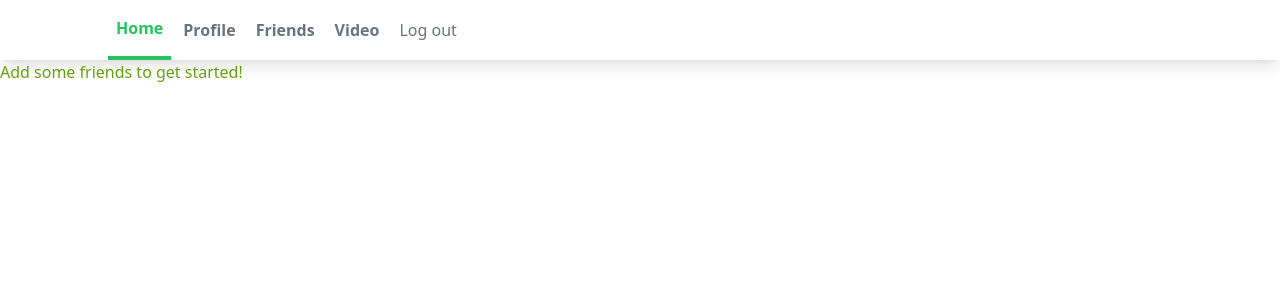
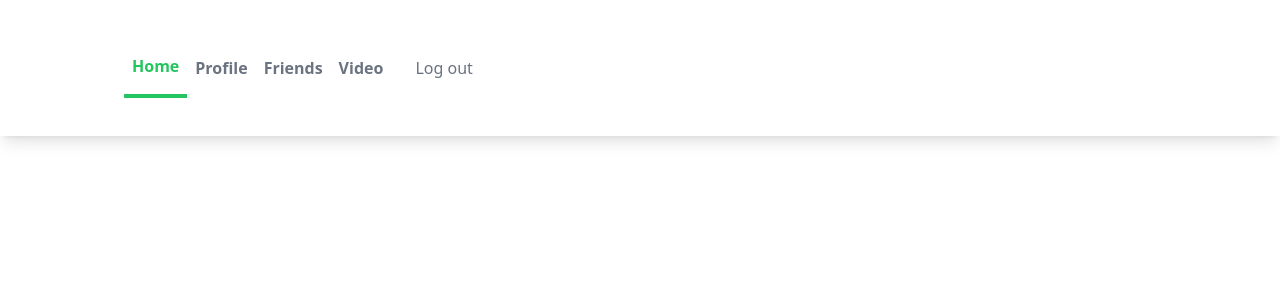
Before and after one commit to sivaShilpa/Vichat_Project3, a Django app: page / in a window 1280 px wide. Shown: the top 300 px of the page. Run offline with Django 4.2, Linux system fonts and the light colour scheme; the visitor is signed in with stand-in values (Sample User, id 1); data comes from the database, SQL or seed files in the repository; style sheets or scripts are compiled from the project's sources; some libraries are stand-ins or nearby versions.

Commit message:
Bugfix: friends list functionality

```diff
--- a/theme/templates/base.html
+++ b/theme/templates/base.html
@@ -25,7 +25,7 @@
 							</a> -->
 						</div>
 						<!-- Primary Navbar items -->
-						<div class="hidden md:flex items-center space-x-1">
+						<div class="flex items-center justify-between px-4 py-6">
 							<a
 								href="/"
 								class="py-4 px-2 text-green-500 border-b-4 border-green-500 font-semibold "
@@ -38,7 +38,7 @@
 							>Profile</a
 							>
 							<a
-							href="{% url 'friends_list' request.user.id %}"
+							href="{% url 'friends_list' %}"
 							class="py-4 px-2 text-gray-500 font-semibold hover:text-green-500 transition duration-300"
 							>Friends</a
 						>
@@ -47,10 +47,10 @@
 							class="py-4 px-2 text-gray-500 font-semibold hover:text-green-500 transition duration-300"
 							>Video</a
 							>
-							<div class="hidden md:flex justify- items-center space-x-3 ">
+							<div class="flex items-center justify-end px-4 py-6 mr-8">
 								<a
 								href="{% url 'logout' %}"
-								class="py-2 px-2 font-medium text-gray-500 rounded hover:bg-green-500 hover:text-white transition duration-300"
+								class="justify-end py-2 px-2 font-medium text-gray-500 rounded hover:bg-green-500 hover:text-white transition duration-300 space-x-4"
 								>Log out</a
 								>
 								</div>
--- a/vichat_app/templates/vichat_app/main.html
+++ b/vichat_app/templates/vichat_app/main.html
@@ -2,16 +2,6 @@
 
 {% block content %}
 
-{% for friend in friend_profiles %}
-<div>
-  <a href="{% url 'profile' friend.id %}">
-    {{ friend.nickname }}
-  </a>
-</div>
-
-{% empty %}
-<h2>Add some friends to get started!</h2>
-{% endfor %}
 
 
 {% endblock %}
--- a/vichat_app/urls.py
+++ b/vichat_app/urls.py
@@ -12,5 +12,5 @@ urlpatterns =[
     path('accept_friend_request/<int:requestID>/',
     views.accept_friend_request, name='accept friend request'),
     path('', views.main, name='main'),
-    path('<int:user_id>/friends', views.friends_list, name='friends_list'),
+    path('user/friends', views.friends_list, name='friends_list'),
 ]
--- a/vichat_app/views.py
+++ b/vichat_app/views.py
@@ -23,11 +23,10 @@ def profile(request, profile_id):
       'profile': profile,
    })
 
-def friends_list(request, ):
+def friends_list(request):
   friends_list = request.user.friends.all()
   friend_profiles = Profile.objects.filter(user__in=friends_list)
-  return render('friends/index.html', {
-      'friends_list': friends_list,
+  return render(request,'friends/index.html', {
       'friend_profiles': friend_profiles,
   })
 
```
